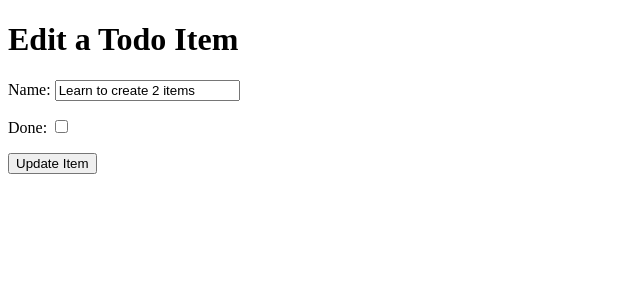
After one commit to Andrew-code2020/setupdjango, a Django app: page /edit/3 in a window 1280 px wide. The commit adds this page. Shown: the top 300 px of the page, without its empty margins (0-640 px from the left). Run offline with Django 3.2, Linux system fonts and the light colour scheme; data comes from the database, SQL or seed files in the repository; both versions use the stored data as it was after the commit.

Commit message:
75% of CRUD added

```diff
--- a/django_todo/urls.py
+++ b/django_todo/urls.py
@@ -15,10 +15,12 @@ Including another URLconf
 """
 from django.contrib import admin
 from django.urls import path
-from todo.views import get_todo_list, add_item
+from todo.views import get_todo_list, add_item, edit_item
 
 urlpatterns = [
     path('admin/', admin.site.urls),
     path('', get_todo_list, name='get_todo_list'),
-    path('add', add_item, name='add')
+    path('add', add_item, name='add'),
+    path('edit/<item_id>', edit_item, name='edit'),
+
 ]
--- /dev/null
+++ b/todo/templates/todo/edit_item.html
@@ -0,0 +1,27 @@
+<!DOCTYPE html>
+<html lang="en">
+
+<head>
+    <meta charset="UTF-8">
+    <meta name="viewport" content="width=device-width, initial-scale=1.0">
+    <title>To do list</title>
+</head>
+<!--in CRUD this is the read template-->
+
+<body>
+    <h1>Edit a Todo Item</h1>
+    <!--GET request takes information from the server-->
+    <!--POST requests push informatio to the server-->
+    <form method="POST">
+        <!--csrf token must be Django as a security measure-->
+        {% csrf_token %}
+        {{ form.as_p }}
+        <div>
+            <p>
+                <button type="submit">Update Item </button>
+            </p>
+        </div>
+    </form>
+</body>
+
+</html>
--- a/todo/templates/todo/todo_list.html
+++ b/todo/templates/todo/todo_list.html
@@ -32,6 +32,11 @@
                     {% else %}
                     <td>{{ item.name }}</td>
                     {% endif %}
+                    <td>
+                        <a href="/edit/{{ item.id }}">
+                            <button> Edit</button>
+                        </a>
+                    </td>
                 </tr>
                 {% empty %}
                 <tr>
--- a/todo/views.py
+++ b/todo/views.py
@@ -1,4 +1,4 @@
-from django.shortcuts import render, redirect
+from django.shortcuts import render, redirect, get_object_or_404
 from .models import Item
 from .forms import ItemForm
 
@@ -9,7 +9,7 @@ from .forms import ItemForm
 def get_todo_list(request):
     items = Item.objects.all()
     context = {
-        'items':items
+        'items': items
     }
     return render(request, 'todo/todo_list.html', context)
 
@@ -25,3 +25,17 @@ def add_item(request):
         'form': form
     }
     return render(request, 'todo/add_item.html', context)
+
+
+def edit_item(request, item_id):
+    item = get_object_or_404(Item, id=item_id)
+    if request.method == "POST":
+        form = ItemForm(request.POST, instance=item)
+        if form.is_valid():
+            form.save()
+        return redirect(get_todo_list)
+    form = ItemForm(instance=item)
+    context = {
+        'form': form
+     }
+    return render(request, 'todo/edit_item.html', context)
```
Also changed, not shown: db.sqlite3.
